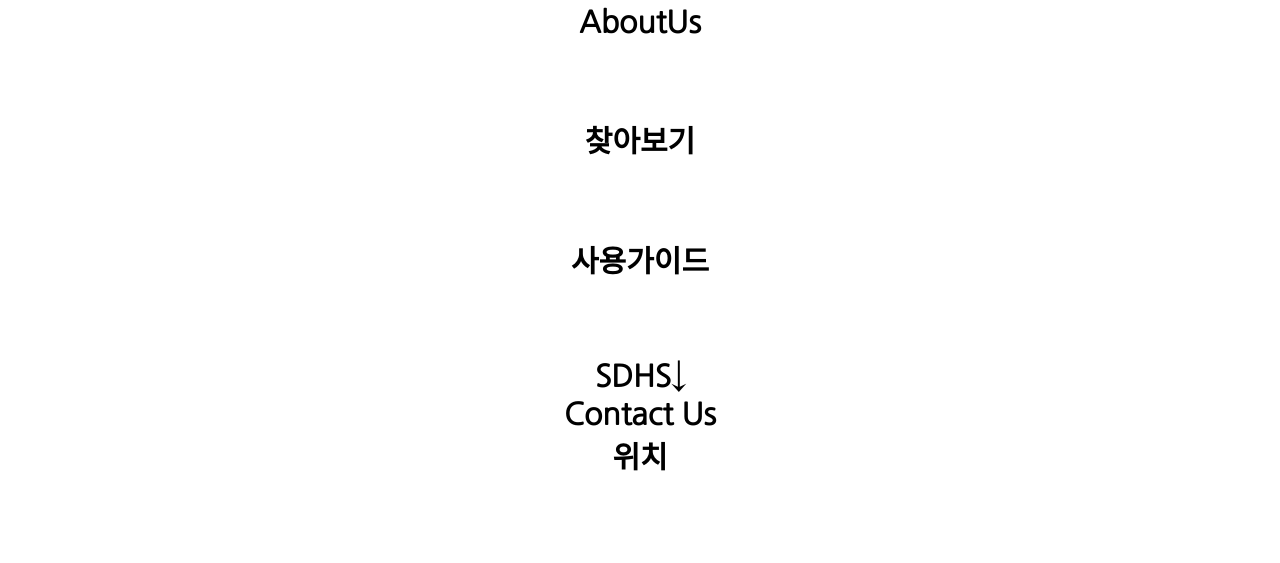
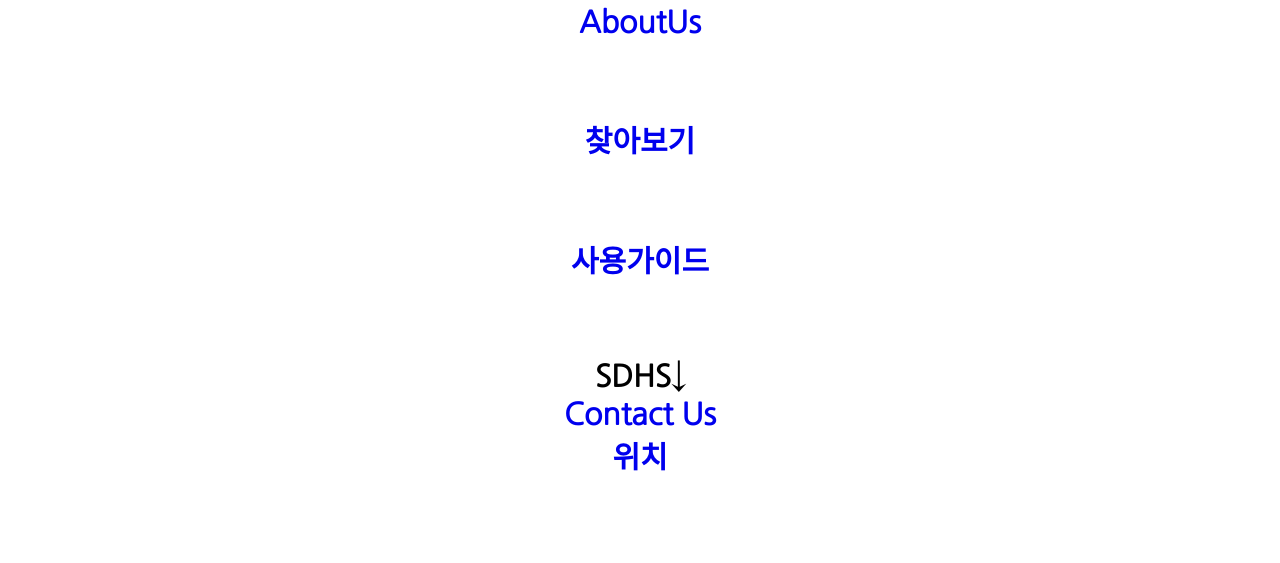
Before and after one commit to lovekukwithhan/AboutUs, a plain HTML site: page index.html in a window 1280 px wide. Both pictures are taken after a click on the picture 150 px from the left and 212 px from the top of the page. Shown: the part 237-800 px from the top of the page. Drawn offline with nearby package versions, Linux system fonts and the light colour scheme.

Commit message:
Update index.html

```diff
--- a/index.html
+++ b/index.html
@@ -20,26 +20,26 @@
 
         <div id="pop_menu">
                 <ul>소개↓
-                    <li>AboutUs</li>
+                    <li><a href = "https://lovekukwithhan.github.io/AboutUs/">AboutUs</a></li>
                 </ul>
 
                 <br> <br>
 
                 <ul>
-                    <li>찾아보기</li>
+                    <li><a href = "https://lovekukwithhan.github.io/SleepWhereSearch/">찾아보기</a></li>
                 </ul>
 
                 <br> <br>
 
                  <ul>
-                    <li>사용가이드</li>
+                     <li><a href="https://lovekukwithhan.github.io/UsingGuide/">사용가이드</a></li>
                 </ul>
 
                 <br> <br>
 
                 <ul>SDHS↓ <br>
-                    <li>Contact Us</li>
-                    <li>위치</li>
+                    <li><a href = "https://whffl.github.io/sleepwhere_contact/">Contact Us</a></li>
+                    <li><a href = "https://whffl.github.io/sleepwhere-api/">위치</a></li>
                 </ul>
             </div>
 
@@ -49,7 +49,7 @@
 
         <div id="icon_group">
         <img id = "pop_btn" src="list.png" alt="list_icon" title="메뉴보기">
-        <img id = "home" src="homeicon.png" alt="홈" title="HOME">
+        <a href="https://whffl.github.io/main/"><img id = "home" src="homeicon.png" alt="홈" title="HOME"></a>
         </div>
     </div>
 
```
